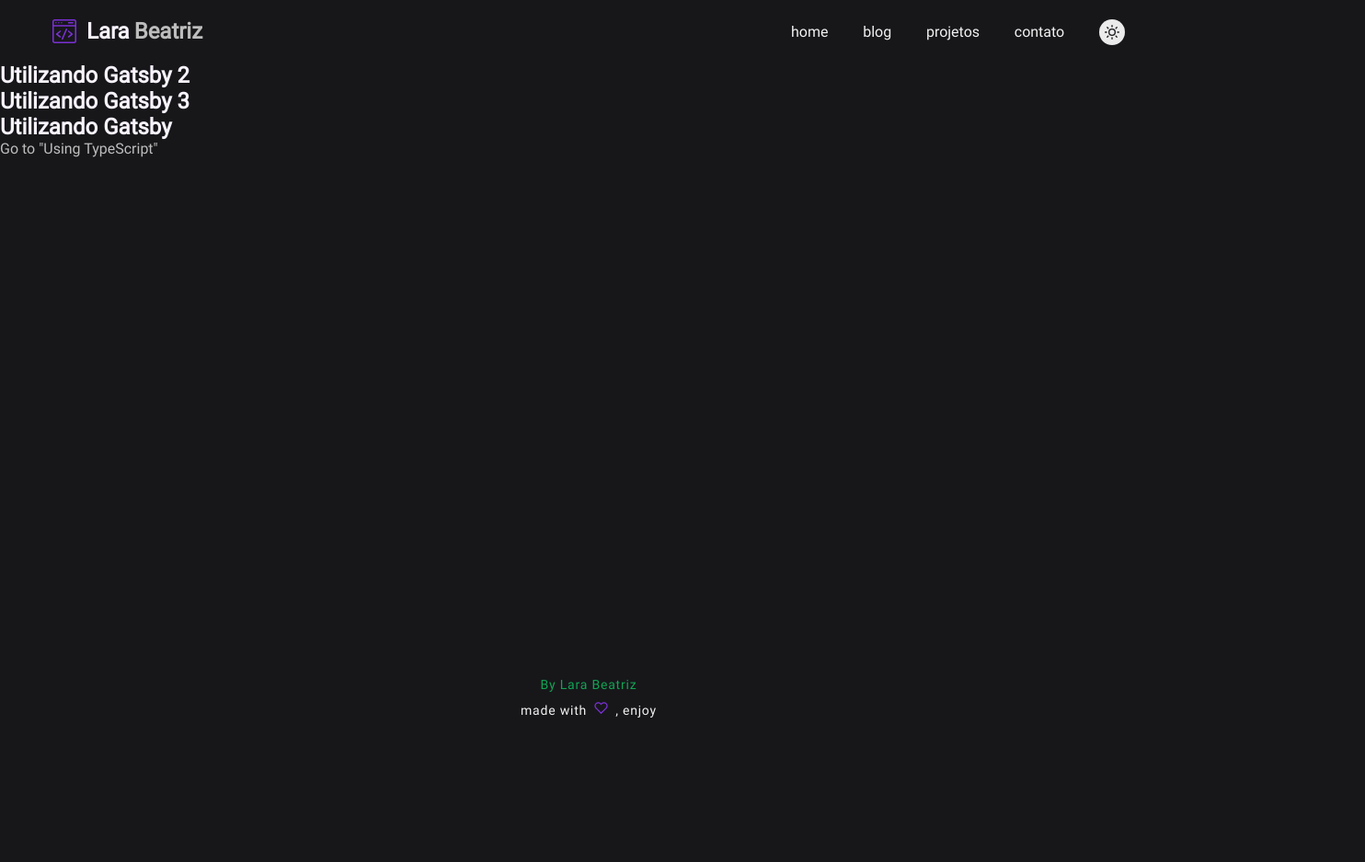
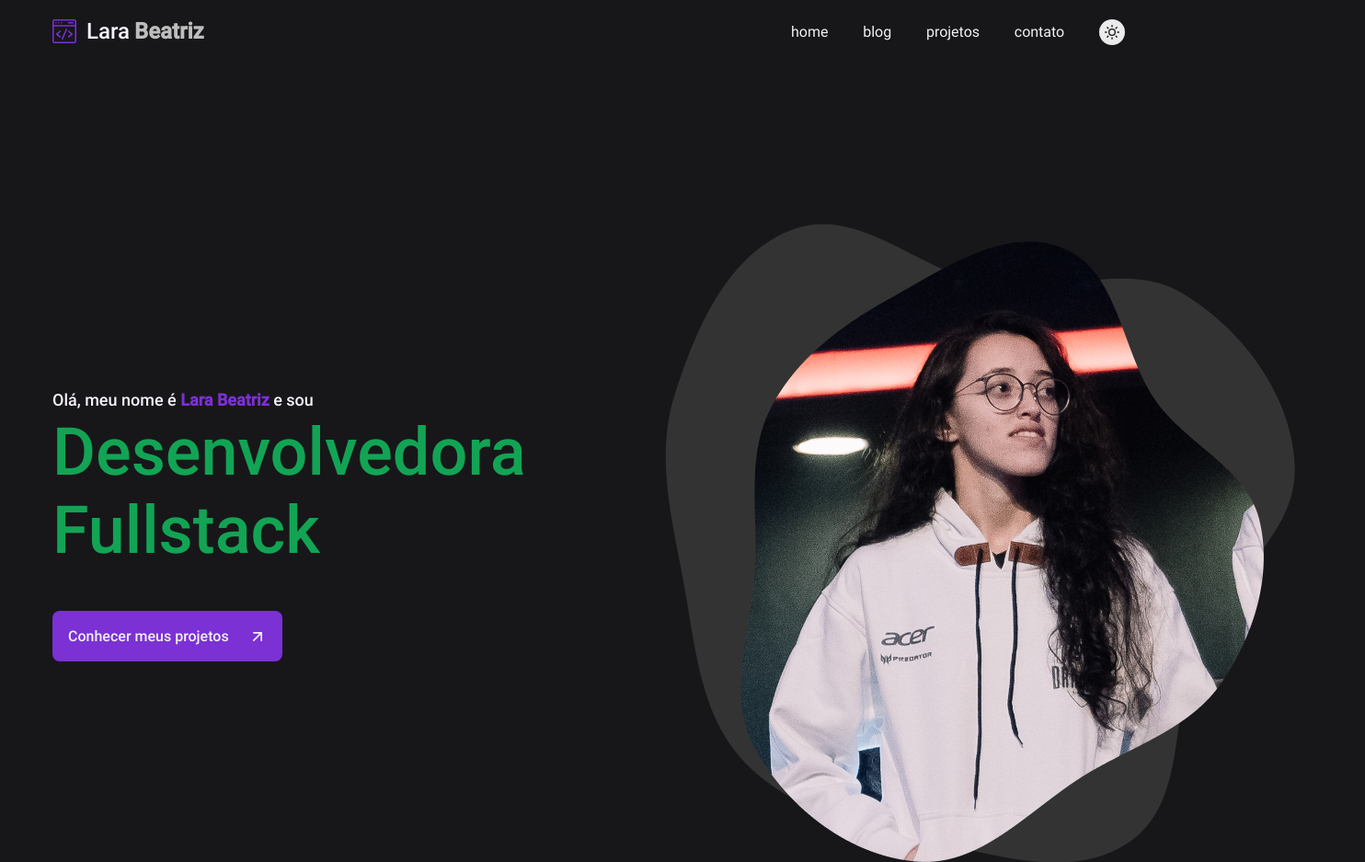
Before and after one commit to larabeatrizms/larabeatriz.com, a Gatsby site: page / in a window 1280 px wide. Shown: the top 937 px of the page at 92% size, 1484 px wide, since content can reach past the window. Before the commit the page ends 800 px from the top, so only its background shows below. Built offline with nearby package versions, Linux system fonts and the light colour scheme; Gatsby itself is replaced by a stand-in of ours.

Commit message:
:cool: hero and primary Button

```diff
--- /dev/null
+++ b/src/components/Button/index.js
@@ -0,0 +1,15 @@
+import React, { useState, useEffect } from 'react';
+
+import { FiArrowUpRight } from 'react-icons/fi';
+import { Container } from './styles';
+
+const Button = ({ children }) => {
+  return (
+    <Container type="button" onClick={() => console.log('asjdfhkasd')}>
+      {children}
+      <FiArrowUpRight />
+    </Container>
+  );
+};
+
+export default Button;
--- /dev/null
+++ b/src/components/Button/styles.js
@@ -0,0 +1,24 @@
+import styled from 'styled-components';
+
+import colors from '../../styles/colors';
+
+export const Container = styled.button`
+  width: 25rem;
+  height: 5.5rem;
+
+  border-radius: 8px;
+  background-color: ${({ theme }) => theme.colors.primary};
+
+  padding: 2.2rem 1.7rem;
+  display: flex;
+  justify-content: space-between;
+  align-items: center;
+  color: ${({ theme }) => theme.colors.buttonText};
+
+  font-size: 1.6rem;
+  font-weight: 500;
+
+  svg {
+    font-size: 20px;
+  }
+`;
--- a/src/context/StateContext.js
+++ b/src/context/StateContext.js
@@ -26,8 +26,6 @@
   });
 
   const toggleTheme = useCallback(() => {
-    console.log('trocando tema');
-
     setTheme(theme.title === 'light' ? dark : light);
   }, [theme.title]);
 
--- /dev/null
+++ b/src/pages/index-styles.js
@@ -0,0 +1,34 @@
+import styled from 'styled-components';
+
+export const Container = styled.div`
+  .hero {
+    display: flex;
+    justify-content: space-between;
+    align-items: center;
+
+    .hero-texts {
+      display: flex;
+      flex-direction: column;
+      align-items: flex-start;
+      justify-content: center;
+
+      margin-left: 5.7rem;
+
+      p {
+        font-weight: 500;
+        font-size: 1.8rem;
+        color: ${({ theme }) => theme.colors.title};
+
+        strong {
+          color: ${({ theme }) => theme.colors.primary};
+        }
+      }
+
+      h1 {
+        font-size: 7.2rem;
+        color: ${({ theme }) => theme.colors.secondary};
+        margin: 4px 0 45px;
+      }
+    }
+  }
+`;
--- a/src/pages/index.js
+++ b/src/pages/index.js
@@ -1,46 +1,32 @@
-import React from 'react'
-import { Link, graphql } from 'gatsby'
+import React from 'react';
 
-import Layout from '../components/Layout'
-import SEO from '../components/seo'
+import ImgProfile1 from '../assets/images/profile-1.png';
+import Layout from '../components/Layout';
+import Button from '../components/Button';
+import SEO from '../components/seo';
+
+import { Container } from './index-styles';
 
 const IndexPage = ({ data }) => {
-  const { allMarkdownRemark } = data
-  const { edges } = allMarkdownRemark
-
   return (
     <Layout>
       <SEO title="Home" />
-      <div>
-        {edges.map(item => {
-          const { frontmatter } = item.node
-          return (
-            <Link to={`${frontmatter.path}`} key={frontmatter.path}>
-              <h1>{frontmatter.title}</h1>
-            </Link>
-          )
-        })}
-      </div>
-      <Link to="/using-typescript/">Go to "Using TypeScript"</Link>
+      <Container>
+        <div className="hero">
+          <div className="hero-texts">
+            <p>
+              Olá, meu nome é <strong>Lara Beatriz</strong> e sou
+            </p>
+            <h1>Desenvolvedora Fullstack</h1>
+            <Button>Conhecer meus projetos</Button>
+          </div>
+
+          <img src={ImgProfile1} alt="Lara Beatriz" />
+        </div>
+      </Container>
+      {/* <Link to="/using-typescript/">Go to "Using TypeScript"</Link> */}
     </Layout>
-  )
-}
+  );
+};
 
-export const pageQuery = graphql`
-  {
-    allMarkdownRemark {
-      edges {
-        node {
-          html
-          frontmatter {
-            path
-            title
-            date
-          }
-        }
-      }
-    }
-  }
-`
-
-export default IndexPage
+export default IndexPage;
--- a/src/styles/global.js
+++ b/src/styles/global.js
@@ -1,11 +1,18 @@
 import { createGlobalStyle } from 'styled-components';
-import Roboto from '../assets/fonts/Roboto-Regular.ttf';
+import RobotoRegular from '../assets/fonts/Roboto-Regular.ttf';
+import RobotoMedium from '../assets/fonts/Roboto-Medium.ttf';
 
 export default createGlobalStyle`
   @font-face {
     font-family: "Roboto";
-    src: url(${Roboto});
+    src: url(${RobotoRegular});
   }
+  @font-face {
+    font-family: "Roboto";
+    font-weight: 500;
+    src: url(${RobotoMedium});
+  }
+
 
   * {
     margin: 0;
@@ -48,6 +55,7 @@
     font-family: 'Roboto', sans-serif;
     font-size: 2.4rem;
     color: ${({ theme }) => theme.colors.title};
+    font-weight: 500;
   }
 
   a {
```
Also changed, not shown: src/assets/fonts/Roboto-Bold.ttf (added), src/assets/fonts/Roboto-Medium.ttf (added), src/assets/images/profile-1.png (added).
